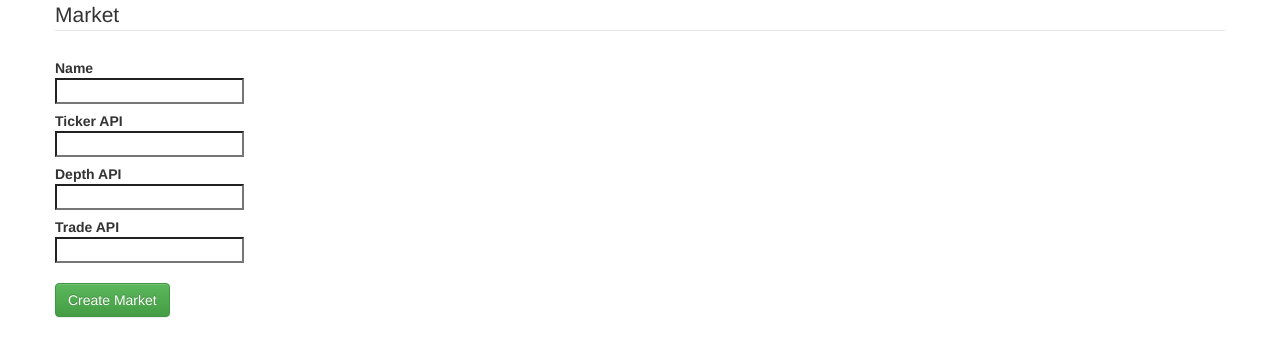
After one commit to kingofhawks/bitcoin, a Django app: page /market_form/ in a window 1280 px wide. The commit adds this page. Shown: the top 357 px of the page. Run offline with Django 3.2, Linux system fonts and the light colour scheme; some libraries are stand-ins or nearby versions.

Commit message:
add API for create market; deploy to online site

```diff
--- a/api/collector.py
+++ b/api/collector.py
@@ -76,7 +76,10 @@ def save_live_price(live_price):
 #get the latest trade's time
 def get_latest_trade_time():
     trades = Trade.objects.order_by('-time')
-    return trades[0].time
+    if (len(trades)>=1):
+        return trades[0].time
+    else:
+        return 0
 
 if __name__ == "__main__":
     params = dict(
--- a/bitcoin/templates/index.html
+++ b/bitcoin/templates/index.html
@@ -6,7 +6,7 @@
   {% load i18n %}
 
   <title>{% trans "比特币市场实时行情" %}</title>
-  <link rel="stylesheet" href="../static/css/bitcoin.css" />
+  <link rel="stylesheet" href="../static/css/main.css" />
   <link rel="stylesheet" href="../static/bootstrap/css/bootstrap.min.css" />
   <link rel="stylesheet" href="../static/bootstrap/css/bootstrap-theme.css" />
 
@@ -26,7 +26,7 @@ var refresh_markets = function(){
         //console.log(source);
         Handlebars.registerHelper('market_name', function() {
 			  return new Handlebars.SafeString(
-					  '<a  target="_blank" href="http://localhost:8000/market/'+this.name+'" >'+this.name+'</a>'
+					  '<a  target="_blank" href="/market/'+this.name+'" >'+this.name+'</a>'
 			  );
 		 });
         var template = Handlebars.compile(source);
--- /dev/null
+++ b/bitcoin/templates/market_form.html
@@ -0,0 +1,62 @@
+<!DOCTYPE html>
+<html lang="en">
+<head>
+<meta charset="utf-8">
+{% load staticfiles %}
+<title>Create Market</title>
+<meta name="viewport" content="width=device-width, initial-scale=1.0">
+<link rel="stylesheet" href="{% static "bootstrap/css/bootstrap.css" %}">
+<link rel="stylesheet" href="{% static "bootstrap/css/bootstrap-theme.css" %}">
+</head>
+<body>
+<div class="container">
+<div class="row">
+<div class="span8">
+<form class="form-horizontal"  method='post' action='/create_ticker/'>{% csrf_token %}
+<fieldset>
+
+<legend>Market</legend>
+
+<div class="control-group">
+<label class="control-label">Name</label>
+<div class="controls">
+<input type="text" class="input-xlarge" id="name" name="name" required rel="popover" data-content="Enter your first and last name." data-original-title="Full Name">
+</div>
+</div>
+
+<div class="control-group">
+<label class="control-label">Ticker API</label>
+<div class="controls">
+<input type="text" class="input-xlarge" id="ticker" name="ticker" required rel="popover" data-content="Enter your first and last name." data-original-title="Full Name">
+</div>
+</div>
+
+
+<div class="control-group">
+<label class="control-label">Depth API</label>
+<div class="controls">
+<input type="text" class="input-xlarge" id="depth" name="depth" required rel="popover" data-content="What’s your email address?" data-original-title="Email">
+</div>
+</div>
+
+<div class="control-group">
+<label class="control-label">Trade API</label>
+<div class="controls">
+<input type="text" class="input-xlarge" id="trade"  name="trade" rel="popover" data-content="What’s your email address?" data-original-title="Email">
+</div>
+</div>
+
+<div class="control-group">
+<label class="control-label"></label>
+<div class="controls">
+<button type="submit" class="btn btn-success" >Create Market</button>
+</div>
+</div>
+
+</fieldset>
+</form>
+</div>
+</div>
+</div>
+</body>
+</html>
--- a/bitcoin/urls.py
+++ b/bitcoin/urls.py
@@ -24,6 +24,8 @@ urlpatterns = patterns('',
     url(r'^logout/$', views.logout),
     url(r'^forget_password/$', views.forget_password),
     url(r'^get_password/$', views.get_password),
+    url(r'^market_form/$', views.market_form),
+    url(r'^create_ticker/$', views.create_ticker),
 
     # Uncomment the admin/doc line below to enable admin documentation:
     # url(r'^admin/doc/', include('django.contrib.admindocs.urls')),
--- a/bitcoin/views.py
+++ b/bitcoin/views.py
@@ -16,8 +16,8 @@ from api.collector import get_trades,get_string_data
 from pandas import *
 from api.data_analysis import MA,MACD,KDJ
 from django.utils.translation import ugettext as _
-from api.dao import get_markets,save_account,get_account,get_account_by_email,update_alerts,get_alert,get_market_by_name
-from api.models import Account
+from api.dao import get_markets,save_account,get_account,get_account_by_email,update_alerts,get_alert,get_market_by_name,init_ticker_table
+from api.models import Account,Ticker
 from api.tasks import get_query_parameters
 
 #import json
@@ -61,7 +61,7 @@ def login(request):
     password = request.POST.get('password')
     account = get_account(username,password)
 
-    if len(account) == 1:
+    if len(account) >= 1:
         request.session['username'] = username
         return redirect('/index')
     else:
@@ -133,6 +133,9 @@ def bitcoin(request):
     return render_to_response('bitcoin.html', locals())
 
 def dropdown(request):
+    #Test code
+    init_ticker_table()
+
     return render_to_response('dropdown.html', locals())
 
 @csrf_exempt
@@ -143,6 +146,22 @@ def update_alert(request):
     username = request.session['username']
 
     update_alerts(username,market,high,low)
+    return HttpResponse("OK")
+
+
+def market_form(request):
+    return render_to_response('market_form.html', locals())
+
+
+@csrf_exempt
+def create_ticker(request):
+    market = Ticker()
+    market.name = request.POST.get('name')
+    market.ticker = request.POST.get('ticker')
+    market.depth = request.POST.get('depth')
+    market.trade = request.POST.get('trade')
+    market.save()
+
     return HttpResponse("OK")
 
 #def get_alert(request):
```
Also changed, not shown: bitcoin/static/css/main.css (added, +34 -0 lines), README.md, readme.txt.
